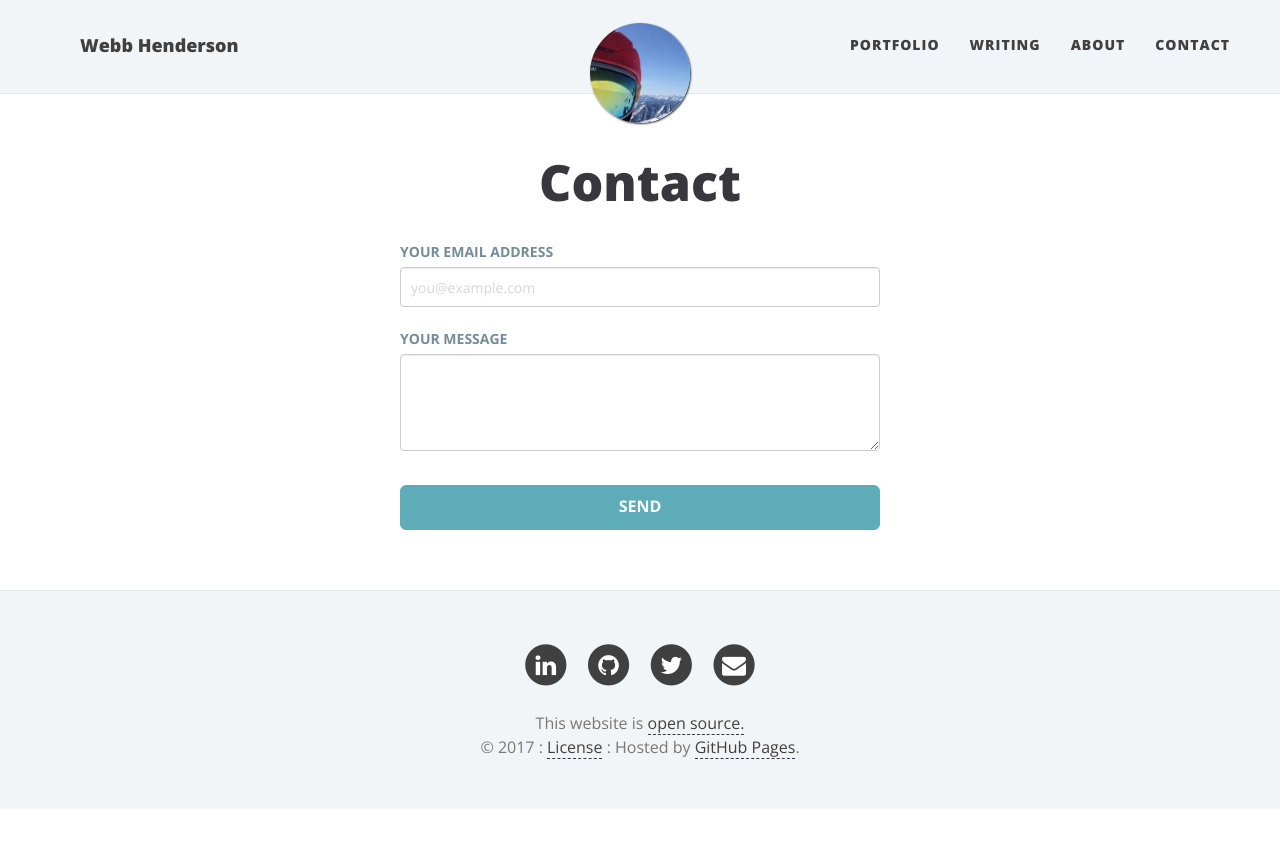
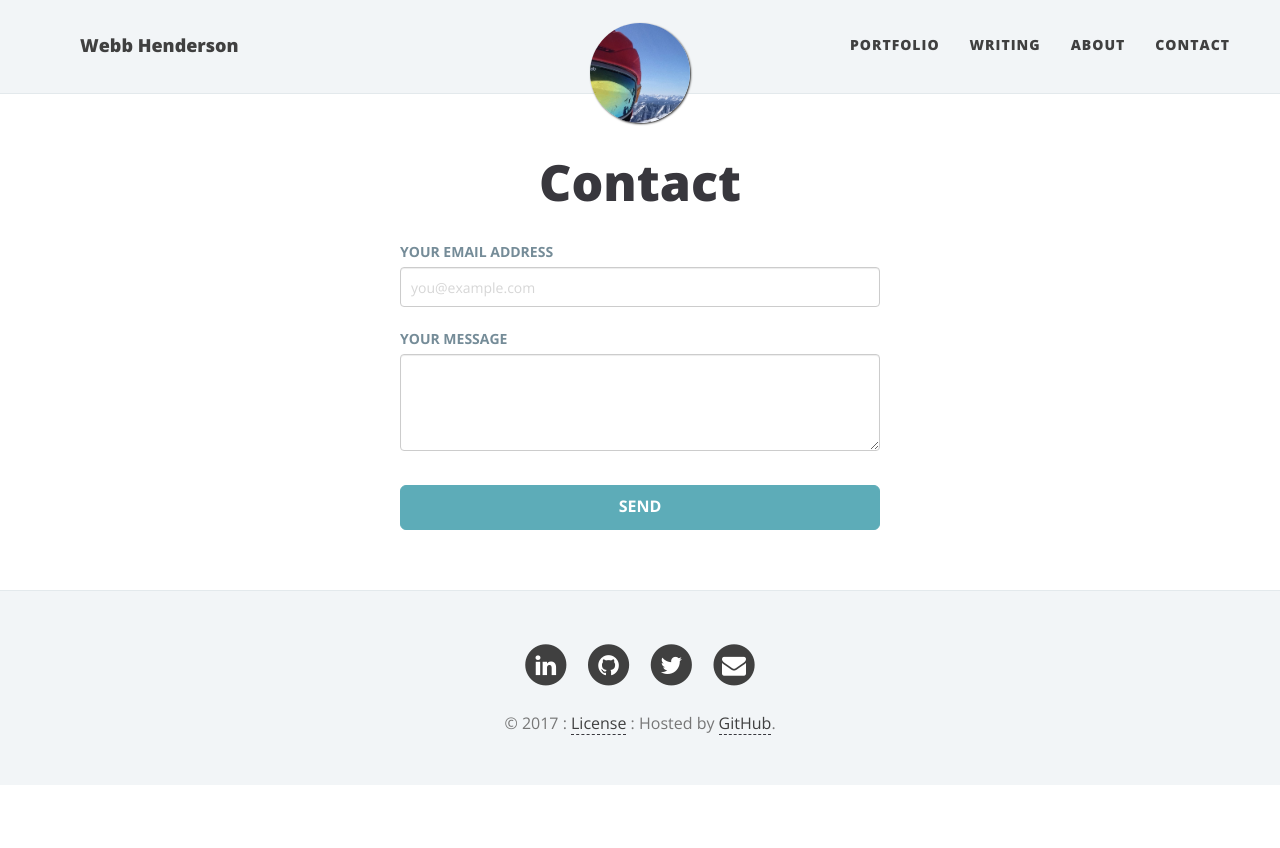
Before and after one commit to emerywebster/emerywebster.github.io, a Jekyll site: the page built from contact.html, in a window 1280 px wide. Shown: the top 848 px of the page. Built offline with Jekyll 4.4.1, drawn with Linux system fonts in a browser that asks for light colours; nearby versions of some CDN libraries.

Commit message:
trim footer content

```diff
--- a/_includes/footer.html
+++ b/_includes/footer.html
@@ -75,8 +75,7 @@
           {% endif %}
         </ul>
         <p class="copyright text-muted">
-      This website is <a href="https://github.com/emerywebster/emerywebster.github.io/">open source.</a><br />
-      &copy; {{ site.time | date: '%Y' }} : <a href="https://github.com/emerywebster/emerywebster.github.io/blob/master/LICENSE.md">License</a> : Hosted by <a href="https://pages.github.com/">GitHub Pages</a>.
+      &copy; {{ site.time | date: '%Y' }} : <a href="https://github.com/emerywebster/emerywebster.github.io/blob/master/LICENSE.md">License</a> : Hosted by <a href="https://github.com/emerywebster/emerywebster.github.io/">GitHub</a>.
 	    </p>
       </div>
     </div>
```
